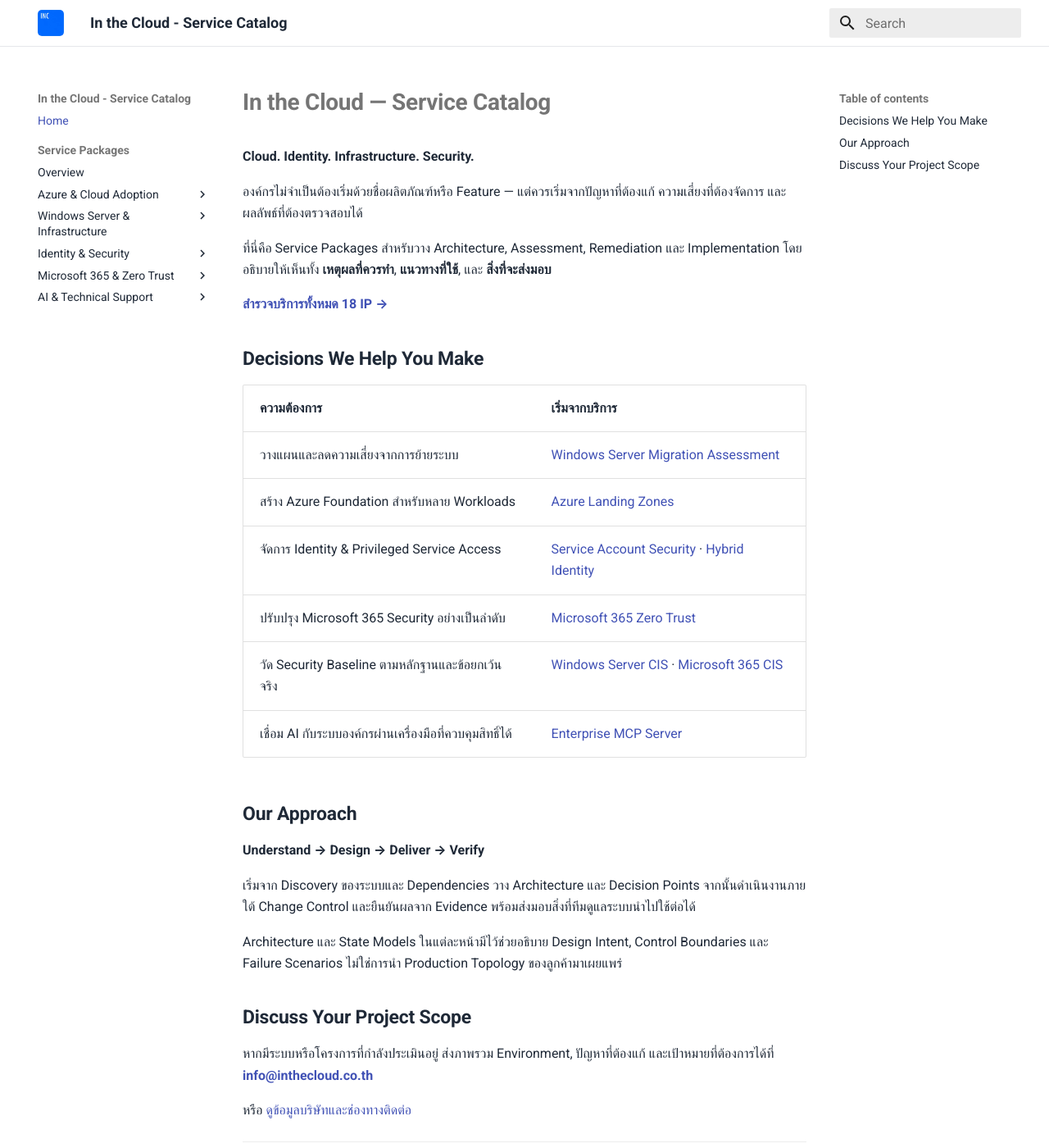
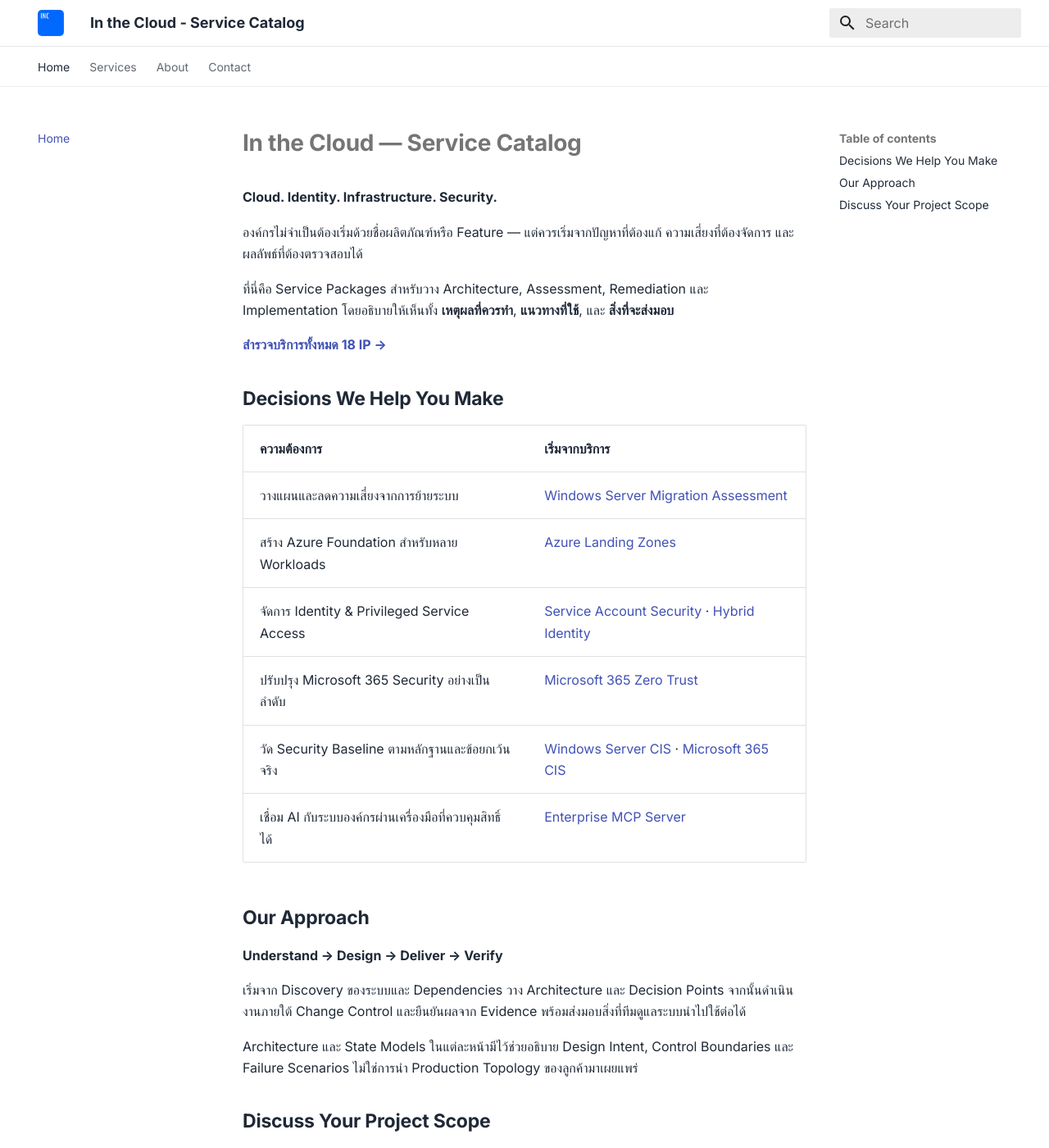
Before and after one commit to inthecloudth/service-catalog, an MkDocs documentation site: the page built from docs/index.md, in a window 1280 px wide and 1400 px high. Shown: the whole window at 82% size. Built offline with MkDocs 1.6.1 and Material for MkDocs 9.7.7, drawn with Linux system fonts in a browser that asks for light colours.

Commit message:
theme: Inter font and Home Services About Contact tab navigation

```diff
--- a/mkdocs.yml
+++ b/mkdocs.yml
@@ -1,6 +1,9 @@
 site_name: In the Cloud - Service Catalog
 theme:
   name: material
+  font:
+    text: Inter
+    code: Roboto Mono
   logo: assets/inc-logo.webp
   favicon: assets/inc-logo.webp
   palette:
@@ -8,6 +11,7 @@ theme:
     primary: white
     accent: indigo
   features:
+    - navigation.tabs
     - navigation.sections
     - navigation.top
 extra_css:
@@ -20,7 +24,7 @@ markdown_extensions:
           format: !!python/name:pymdownx.superfences.fence_code_format
 nav:
   - Home: index.md
-  - Service Packages:
+  - Services:
       - Overview: services/index.md
       - "Azure & Cloud Adoption":
           - "IP-11 Azure Landing Zones": services/ip-11-azure-landing-zones.md
@@ -45,3 +49,5 @@ nav:
       - "AI & Technical Support":
           - "IP-09 Enterprise MCP Server": services/ip-09-enterprise-mcp-server.md
           - "IP-10 Professional Support": services/ip-10-professional-support.md
+  - About: about.md
+  - Contact: contact.md
```
